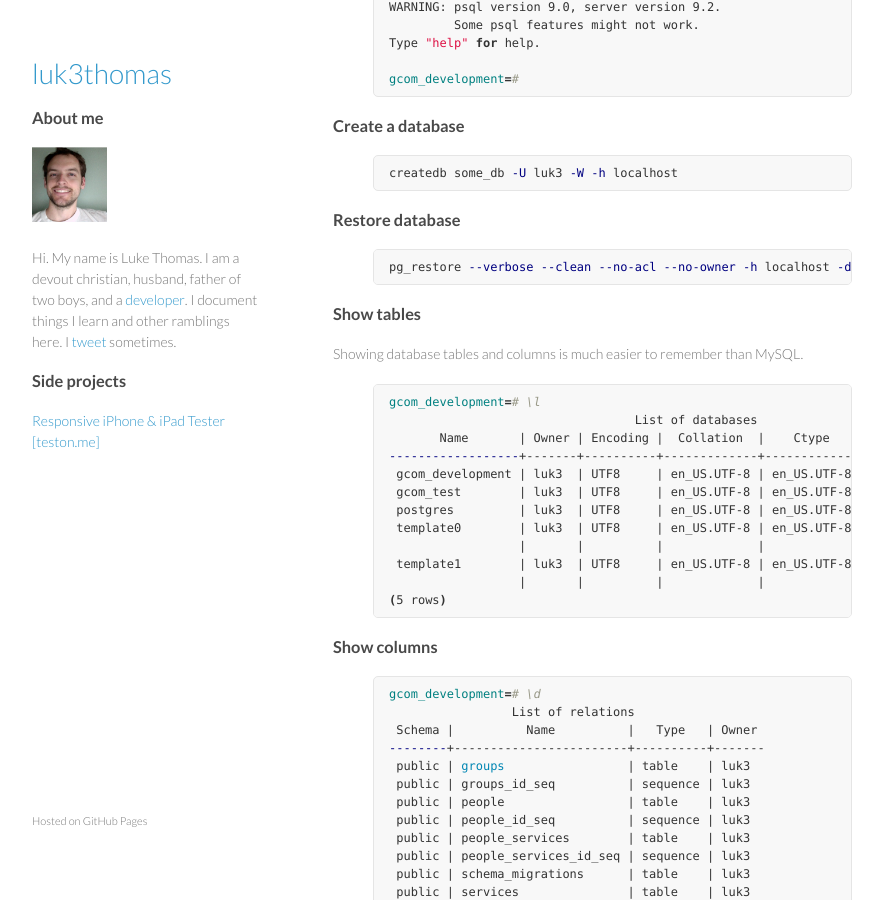
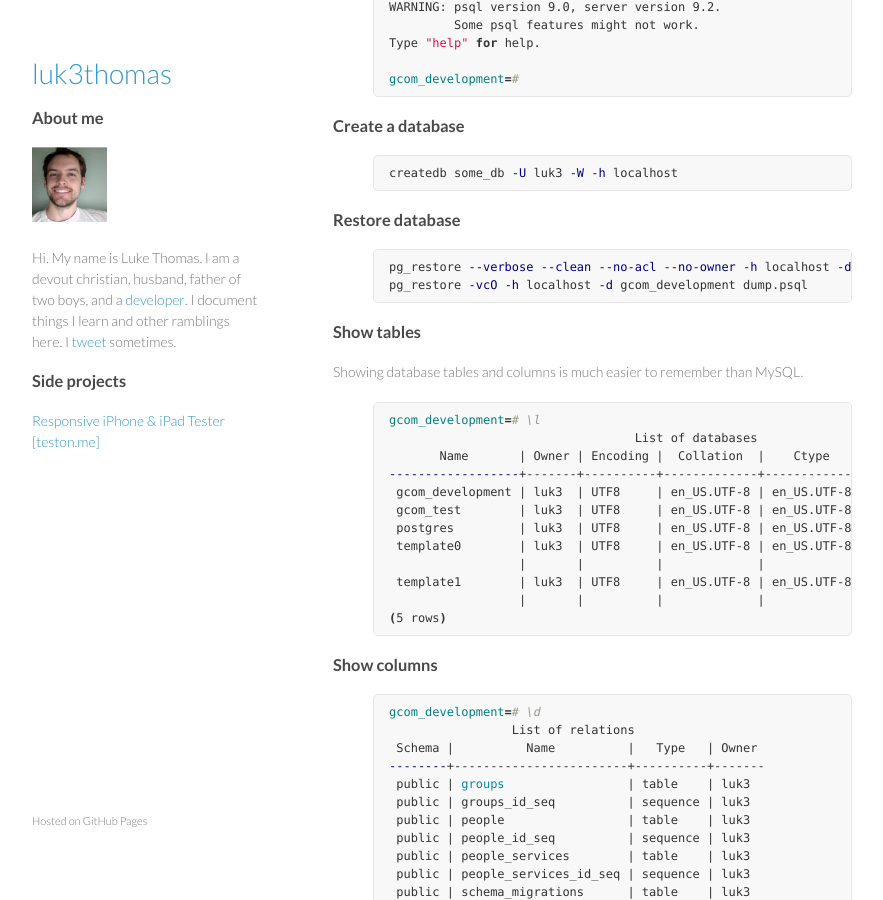
Before and after one commit to luk3thomas/luk3thomas.com, a Jekyll site: the page built from _posts/2012-12-11-postgres-command-line.md, in a window 1280 px wide and 900 px high, scrolled down 408 px. Shown: the whole window, without its empty margins (178-1061 px from the left). Built offline with Jekyll 4.4.1, drawn with Linux system fonts in a browser that asks for light colours; comment, search, counter and statistics services are not loaded.

Commit message:
add compact pg

```diff
--- a/_posts/2012-12-11-postgres-command-line.md
+++ b/_posts/2012-12-11-postgres-command-line.md
@@ -33,6 +33,7 @@ createdb some_db -U luk3 -W -h localhost
 ### Restore database
 {% highlight bash %}
 pg_restore --verbose --clean --no-acl --no-owner -h localhost -d gcom_development dump.psql
+pg_restore -vcO -h localhost -d gcom_development dump.psql                                   #compact
 {% endhighlight %}
 
 ### Show tables
```
